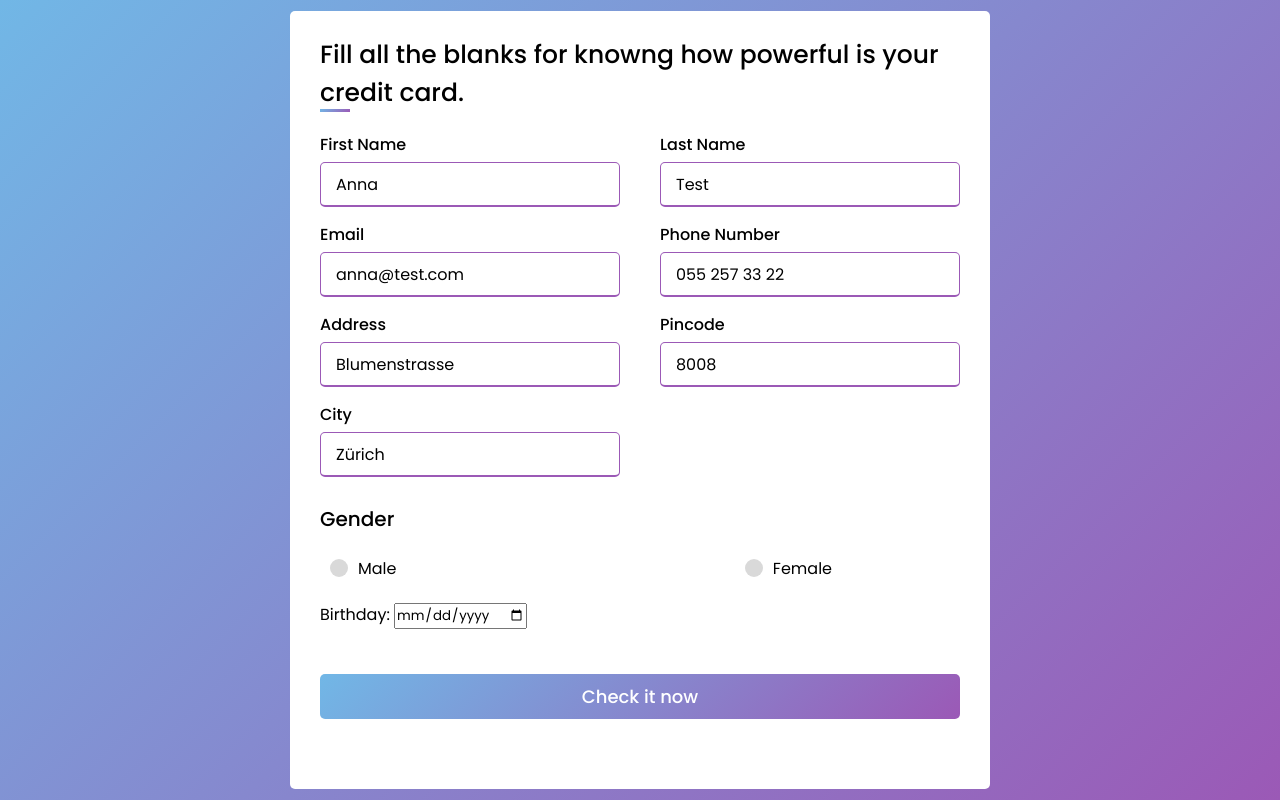
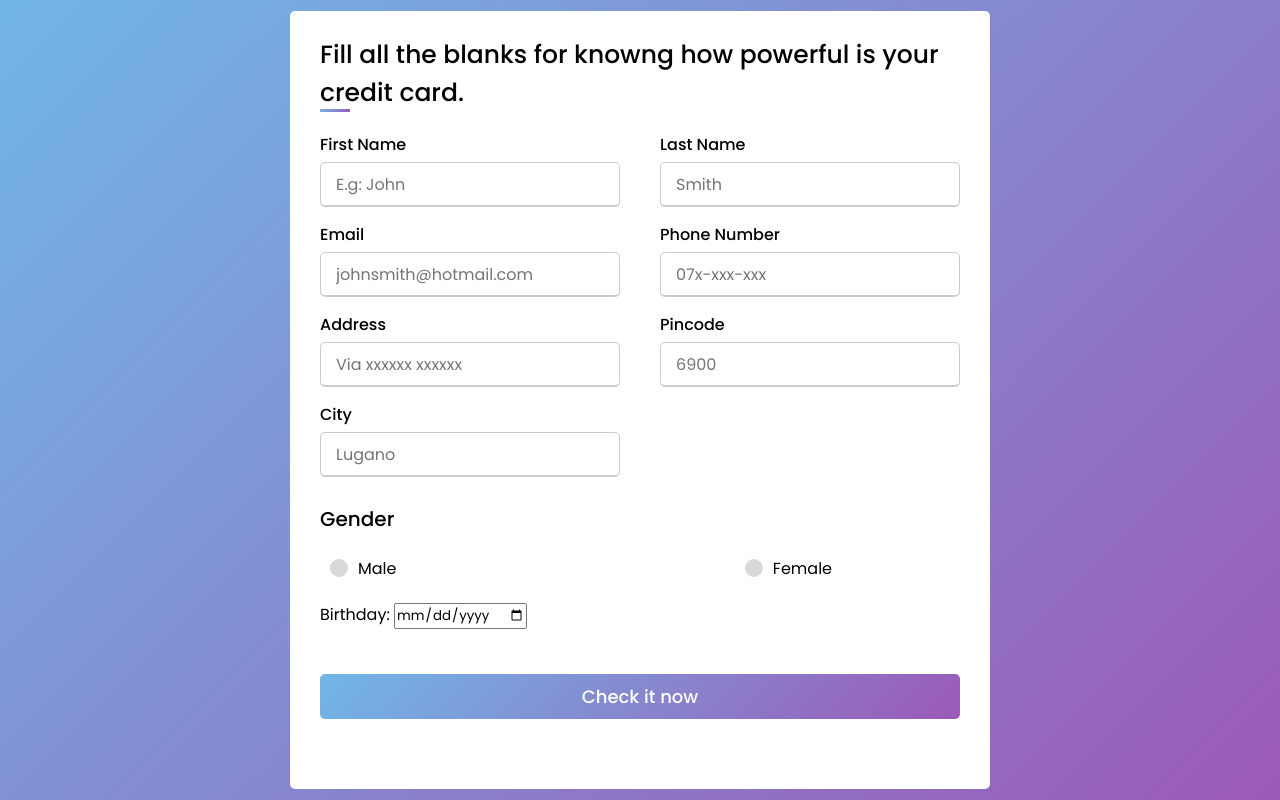
Before and after one commit to Anand078/CreditCard, a website: page index.html in a window 1280 px wide. Drawn offline with Linux system fonts and the light colour scheme.

Commit message:
modified index file

```diff
--- a/index.html
+++ b/index.html
@@ -12,31 +12,31 @@
             <div class="user__details">
                 <div class="input__box">
                   <span class="details">First Name</span>
-                  <input id ="firstName" name="firstName" type="text" placeholder="E.g: John" value = "Anna" required>
+                  <input id ="firstName" name="firstName" type="text" placeholder="E.g: John" required>
                 </div>
                 <div class="input__box">
                   <span class="details">Last Name</span>
-                  <input type="text" id="lastName" name="lastName" placeholder="Smith" value="Test" required>
+                  <input type="text" id="lastName" name="lastName" placeholder="Smith" required>
                 </div>
                 <div class="input__box">
                   <span class="details">Email</span>
-                  <input type="email" id="email" name="email" placeholder="johnsmith@hotmail.com" value="anna@test.com" required>
+                  <input type="email" id="email" name="email" placeholder="johnsmith@hotmail.com" required>
                 </div>
                 <div class="input__box">
                   <span class="details">Phone Number</span>
-                  <input type="tel" id="phoneNumber" name="phoneNumber" placeholder="07x-xxx-xxx" value="055 257 33 22" required>
+                  <input type="tel" id="phoneNumber" name="phoneNumber" placeholder="07x-xxx-xxx" required>
                 </div>
                 <div class="input__box">
                   <span class="details">Address</span>
-                  <input type="text" " id = "address" name="address" placeholder="Via xxxxxx xxxxxx" value="Blumenstrasse" required>
+                  <input type="text" " id = "address" name="address" placeholder="Via xxxxxx xxxxxx" required>
                 </div>
                 <div class="input__box">
                   <span class="details">Pincode</span>
-                  <input type="number" id="pinCode" name="pinCode" placeholder="6900" value="8008" required>
+                  <input type="number" id="pinCode" name="pinCode" placeholder="6900" required>
                 </div>
                 <div class="input__box">
                   <span class="details">City</span>
-                  <input type="text" id="city" name="city" placeholder="Lugano" value="Zürich" required>
+                  <input type="text" id="city" name="city" placeholder="Lugano" required>
                 </div>
               </div>
               <div class="gender__details">
```
